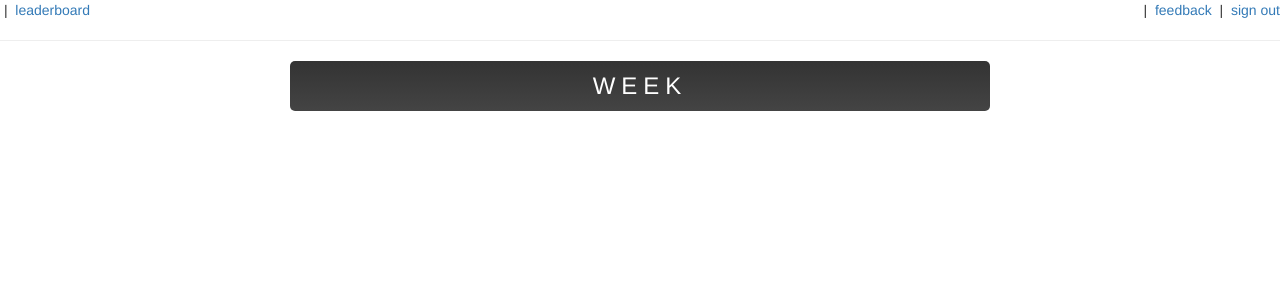
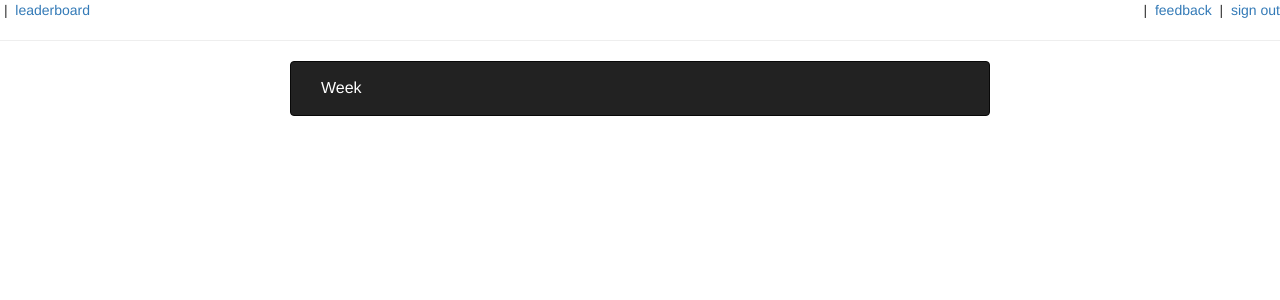
Before and after one commit to sputt/supercontest, a Python web app: template supercontest/templates/week/week_header.html in a window 1280 px wide. Shown: the top 300 px of the page. Run offline with Jinja, Linux system fonts and the light colour scheme; the template is opened without the code that fills it, so the values that code supplies are empty; some libraries are stand-ins or nearby versions.

Commit message:
#50 changed week dropdown to explicit navbar (#51)

```diff
--- a/supercontest/static/css/dropdown.css
+++ /dev/null
@@ -1,47 +0,0 @@
-/* Week dropdown styling */
-.dropdown, .dropbtn {
-    font-family: Helvetica, Arial, sans-serif;
-    font-size: 24px;
-    height: 50px;
-    border: 0 none;
-    border-radius: 5px;
-    background: linear-gradient(#333 0%, #444 100%);
-    color: white;
-    position: relative;
-    text-align: center;
-    letter-spacing: 6px;
-}
-.dropdown-content {
-    font-size: 13px;
-    letter-spacing: 1px;
-    display: none;
-    position: absolute;
-    background-color: #f1f1f1;
-    min-width: 150px;
-    box-shadow: 0px 8px 16px 0px rgba(0,0,0,0.2);
-    z-index: 1;
-}
-.dropdown-content a {
-    color: black;
-    pdown-content a {
-        color: black;
-        padding: 6px 8px;
-        text-decoration: none;
-        display: block;
-    }
-    padding: 6px 8px;
-    text-decoration: none;
-    display: block;
-}
-
-/* Week dropdown hover effects */
-.dropdown-content a:hover {
-    background-color: #ddd;
-}
-.dropdown:hover .dropdown-content {
-    display: block;
-}
-.dropdown:hover .dropbtn {
-    background: #666;
-    color: #FFF
-}
--- a/supercontest/templates/week/week_header.html
+++ b/supercontest/templates/week/week_header.html
@@ -1,14 +1,21 @@
 {% extends "layout.html" %}
 
 {% block content %}
-<link rel="stylesheet" href="{{ url_for('static', filename='css/dropdown.css') }}">
-<div class="center-block dropdown" style="width: 700px">
-  <button class="dropbtn">WEEK {{ week }}</button>
-  <div class="dropdown-content">
-    {% for available_week in available_weeks %}
-    <a href="{{ url_for(dropdown_links, week=available_week) }}">Week {{ available_week }}</a>
-    {% endfor %}
-  </div>
+<div class="center-block" style="width: 700px;">
+  <nav class="navbar navbar-inverse">
+    <div class="container-fluid">
+      <ul class="nav navbar-nav">
+        <p class="navbar-text" style="font-size: medium; color: white; width: 40px;">Week</p>
+        {% for _week in available_weeks %}
+          {% if _week == week %}
+            <li style="width: 6%;"><a style="font-size: x-large; color: white;" href="{{ url_for(week_link_prefix, week=_week) }}">{{ '%02d' % _week }}</a></li>
+          {% else %}
+            <li style="width: 4.8%;"><a href="{{ url_for(week_link_prefix, week=_week) }}">{{ '%02d' % _week }}</a></li>
+          {% endif %}
+        {% endfor %}
+      </ul>
+    </div>
+  </nav>
 </div>
 {% block table %}
 {% endblock %}
--- a/supercontest/views/views.py
+++ b/supercontest/views/views.py
@@ -126,7 +126,7 @@ def week_matchups():
                            available_weeks=g.available_weeks,
                            matchups=matchups,
                            picks=picks,
-                           dropdown_links='week.week_matchups',
+                           week_link_prefix='week.week_matchups',
                            switch_link=('week.week_picks', 'picks'))
 
 
@@ -149,5 +149,5 @@ def week_picks():
                            matchups=list(zip(favored_teams, underdog_teams)),
                            user_emails=user_emails,
                            all_picks=all_picks,
-                           dropdown_links='week.week_picks',
+                           week_link_prefix='week.week_picks',
                            switch_link=('week.week_matchups', 'games'))
```
